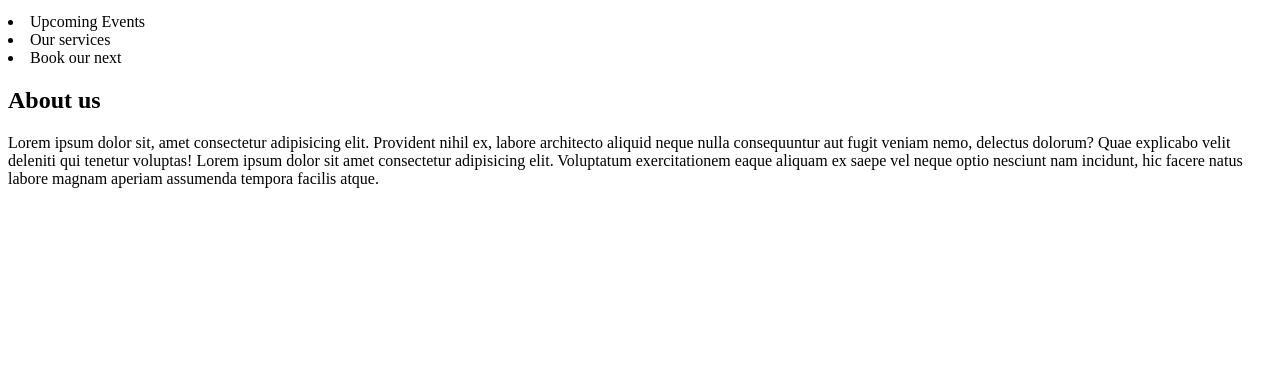
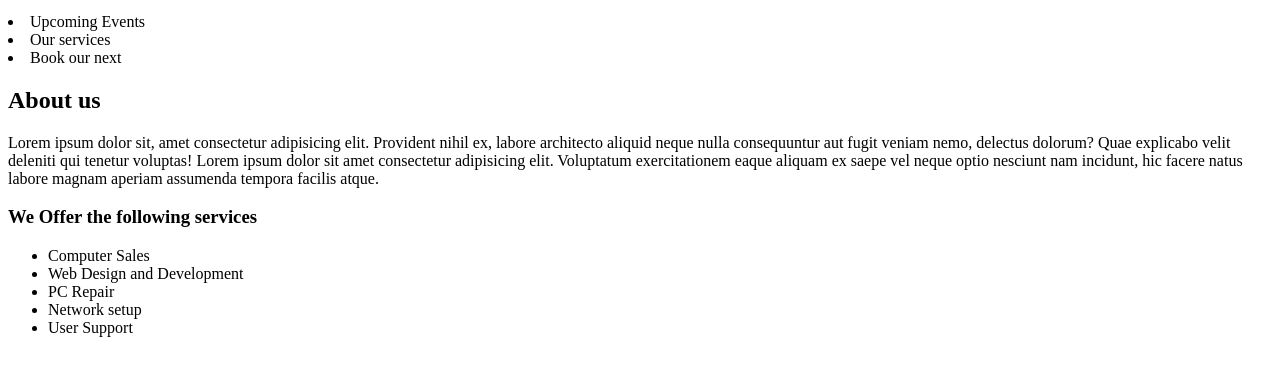
Before and after one commit to samuelodhiambo/LandingPage, a plain HTML site: page index.html in a window 1280 px wide. Shown: the part 148-524 px from the top of the page. Drawn offline with Linux system fonts and the light colour scheme.

Commit message:
patch: It will add list of services

```diff
--- a/index.html
+++ b/index.html
@@ -20,8 +20,20 @@
     </aside>
 
     <main>
-        <h2>About us</h2>
-        <p>Lorem ipsum dolor sit, amet consectetur adipisicing elit. Provident nihil ex, labore architecto aliquid neque nulla consequuntur aut fugit veniam nemo, delectus dolorum? Quae explicabo velit deleniti qui tenetur voluptas! Lorem ipsum dolor sit amet consectetur adipisicing elit. Voluptatum exercitationem eaque aliquam ex saepe vel neque optio nesciunt nam incidunt, hic facere natus labore magnam aperiam assumenda tempora facilis atque.</p>
+        <div>
+            <h2>About us</h2>
+            <p>Lorem ipsum dolor sit, amet consectetur adipisicing elit. Provident nihil ex, labore architecto aliquid neque nulla consequuntur aut fugit veniam nemo, delectus dolorum? Quae explicabo velit deleniti qui tenetur voluptas! Lorem ipsum dolor sit amet consectetur adipisicing elit. Voluptatum exercitationem eaque aliquam ex saepe vel neque optio nesciunt nam incidunt, hic facere natus labore magnam aperiam assumenda tempora facilis atque.</p>
+        </div>
+        <div>
+            <h3>We Offer the following services</h3>
+            <ul>
+                <li>Computer Sales</li>
+                <li>Web Design and Development</li>
+                <li>PC Repair</li>
+                <li>Network setup</li>
+                <li>User Support</li>
+            </ul>
+        </div>
     </main>
 
 </body>
```
